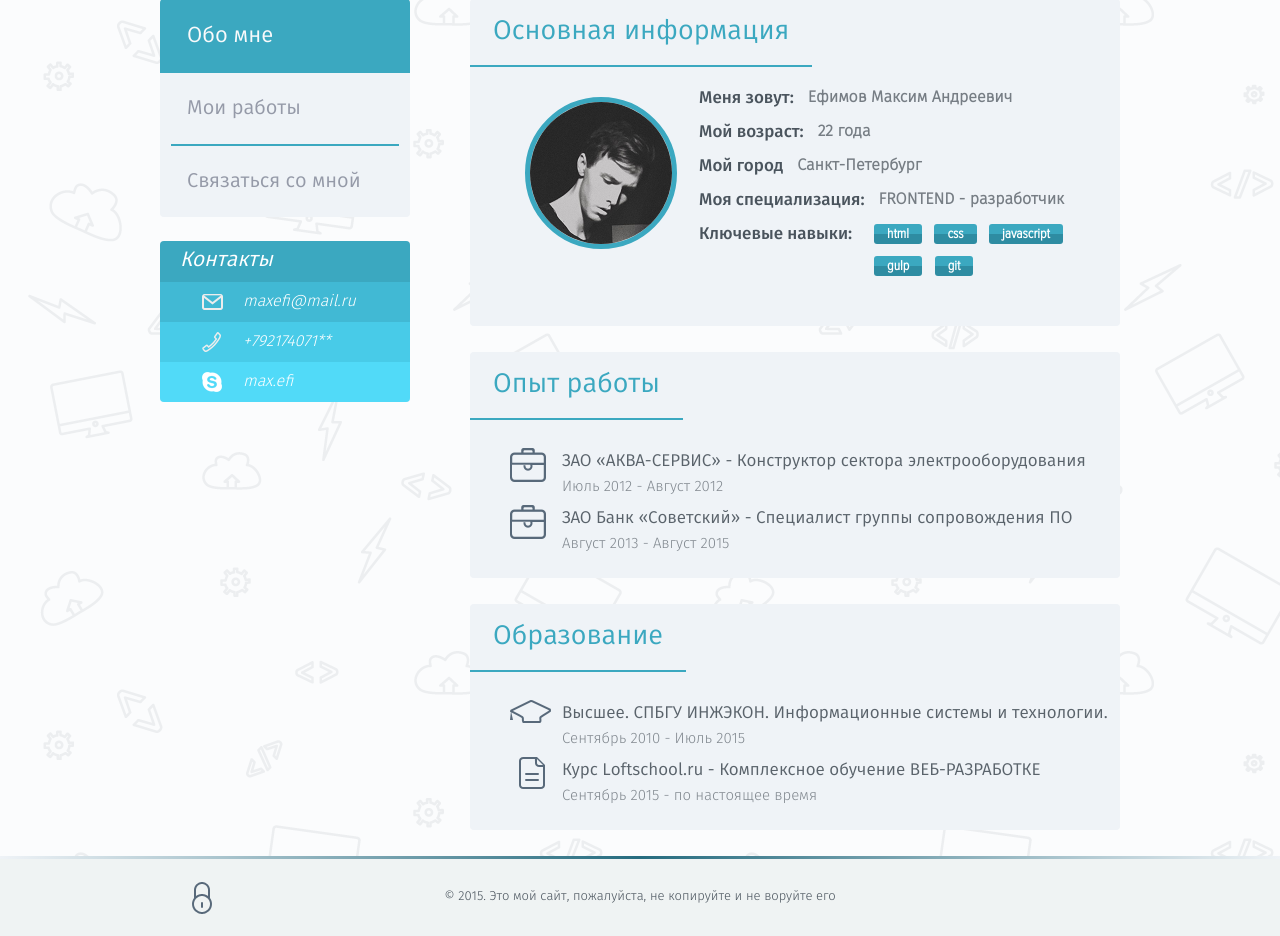
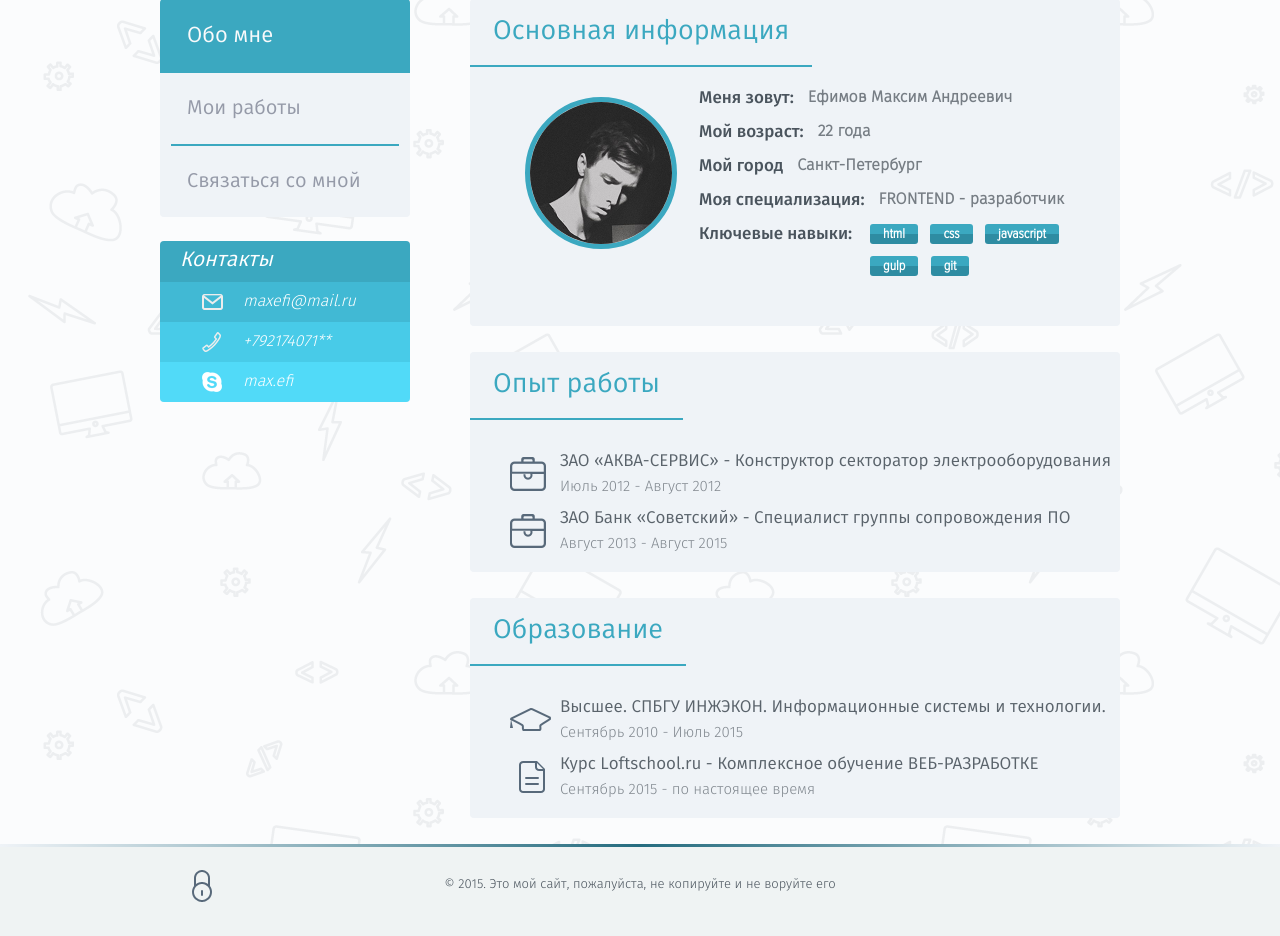
Before and after one commit to maxefi/portfolio_loftschool_09_2015, a PHP site: page / in a window 1280 px wide. Shown: the part 159-1095 px from the top of the page. After the commit the page ends 1061 px from the top, so only its background shows below. Run offline with PHP 8.4, Linux system fonts and the light colour scheme; some libraries are stand-ins or nearby versions.

Commit message:
Perfektenschlag! 1 dz done

```diff
--- a/app/css/main-info.css
+++ b/app/css/main-info.css
@@ -63,7 +63,7 @@
 	display: inline-block;
 	color: #767d84;
 	font-weight: bold;
-	max-width: 264px;
+	max-width: 206px;
 	margin-left: 14px;
 }
 
@@ -99,22 +99,27 @@
 
 .icon-work {
 	background: url(../img/work.png) no-repeat;
+	background-position: 0 50%;
 }
 
 .about-item {
-	padding-bottom: 6px;
-	text-indent: 52px;
+	padding-left: 50px;
+	margin-bottom: 6px;
+	/*text-indent: 52px;*/
 }
 
 .icon-college {
 	background: url(../img/education.png) no-repeat;
+	background-position: 0 50%;
 	/*margin-left: -3px;*/
 }
 
 .icon-course {
 	background: url(../img/course.png) no-repeat;
 	margin-left: 9px;
-	text-indent: 43px;
+	padding-left: 41px;
+	background-position: 0 50%;
+	/*text-indent: 43px;*/
 }
 
 .where {
--- a/app/css/main.css
+++ b/app/css/main.css
@@ -177,12 +177,17 @@
 
 .contacts-item {
 	text-align: left;
-	text-indent: 83px;
+	padding-left: 83px;
+	/*text-indent: 83px;*/
 }
 
 .contacts-link {
 	text-decoration: none;
 	color: #fff;
+}
+
+.contacts-text {
+	word-break: break-all;
 }
 
 .contacts-link:hover {
--- a/app/index.html
+++ b/app/index.html
@@ -86,7 +86,7 @@
 					<ul class="contacts-list">
 						<li class="contacts-item contacts-item-mail">
 							<a href="mailto:maxefi@mail.ru" class="contacts-link">
-								<span class="contacts-text">maxefi@mail.ru</span>
+								<div class="contacts-text">maxefi@mail.ru</div>
 							</a>
 						</li>
 						<li class="contacts-item contacts-item-phone">
@@ -96,7 +96,7 @@
 						</li>
 						<li class="contacts-item contacts-item-skype">
 							<a href="skype:max.efi?chat" class="contacts-link">
-								<span class="contacts-text">max.efi</span>
+								<div class="contacts-text">max.efi</div>
 							</a>
 						</li>
 					</ul>
@@ -155,7 +155,7 @@
 						<div class="about-body clearfix">
 							<ul class="about-list">
 								<li class="about-item icon-work">
-									<div class="where">ЗАО «АКВА-СЕРВИС» - Конструктор сектора электрооборудования</div>
+									<div class="where">ЗАО «АКВА-СЕРВИС» - Конструктор секторатор электрооборудования</div>
 									<div class="period">Июль 2012 - Август 2012</div>
 								</li>
 								<li class="about-item icon-work">
```
